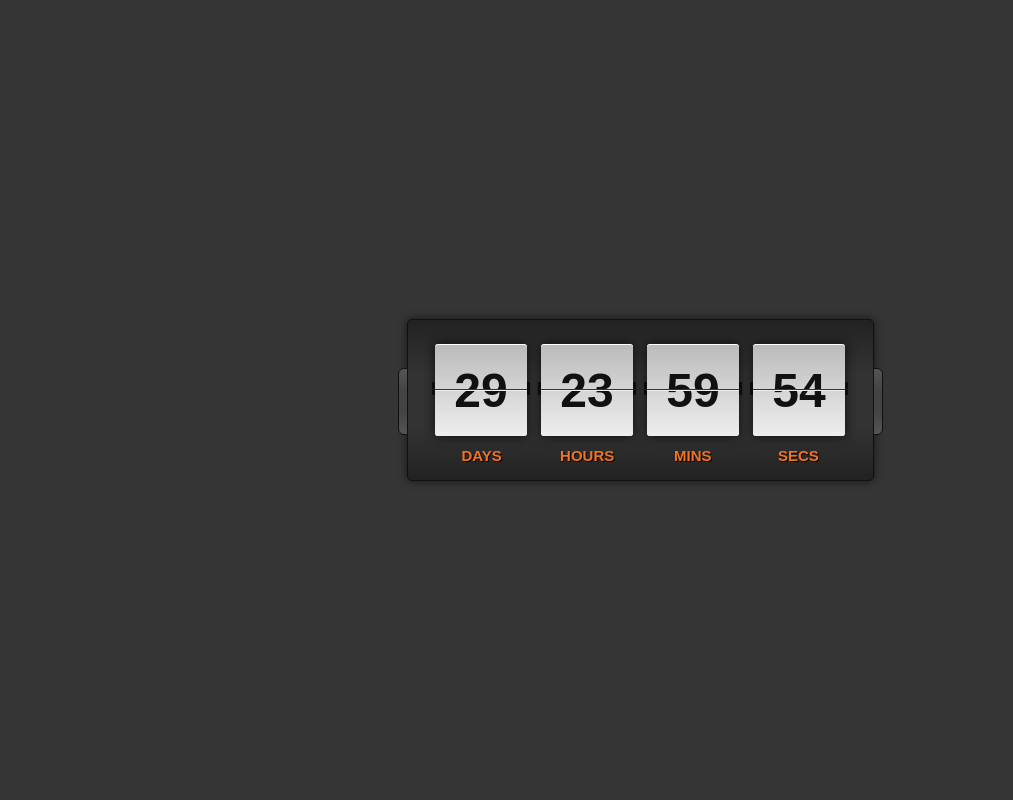
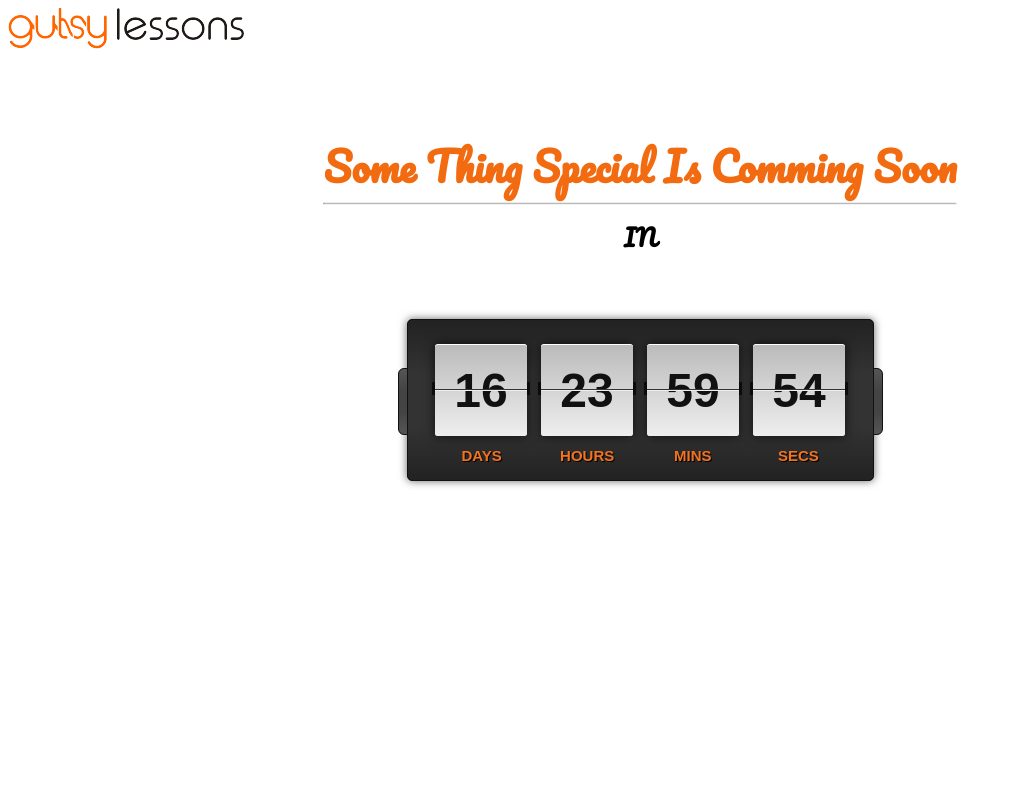
Before and after one commit to salmannausher/mytimer, a PHP site: page /index.html in a window 1280 px wide. Shown: the whole page, without its empty margins (0-1013 px from the left). Run offline with PHP 8.4, Linux system fonts and the light colour scheme.

Commit message:
timmer commit

```diff
--- a/index.html
+++ b/index.html
@@ -3,9 +3,17 @@
     <meta charset="UTF-8">
     <meta name="viewport" content="width=device-width, initial-scale=1">
     <title>Timmer</title>
+    <link href="https://fonts.googleapis.com/css?family=Pacifico" rel="stylesheet">
     <link rel="stylesheet" href="styles.css">
 </head>
 <body>
+  <img src="logo.png" alt="Gutsy Tutor Logo" >
+
+  <div class="middle">
+      <h1>Some Thing Special Is Comming Soon</h1>
+      <hr>
+      <h3>IN</h3>
+  </div>
 <div id="countdown">
   <div id='tiles'></div>
   <div class="labels">
@@ -15,6 +23,6 @@
     <li>Secs</li>
   </div>
 </div>
-</body>
+
 <script src="script.js"></script>
 </html>
--- a/script.js
+++ b/script.js
@@ -1,14 +1,19 @@
-var target_date = new Date().getTime() + (1000*36000*72); // set the countdown date
+var target_date = new Date().getTime() + (1000*3600*408); // set the countdown date
 var days, hours, minutes, seconds; // variables for time units
-
 var countdown = document.getElementById("tiles"); // get tag element
+function hasLocalStorage() {
+    try {
+        return 'localStorage' in window && window['localStorage'] !== null;
+    } catch(e){
+        return false;
+    }
+}
 
 getCountdown();
 
 setInterval(function () { getCountdown(); }, 1000);
 
 function getCountdown(){
-
 	// find the amount of "seconds" between now and target
 	var current_date = new Date().getTime();
 	var seconds_left = (target_date - current_date) / 1000;
@@ -22,6 +27,11 @@ function getCountdown(){
 	minutes = pad( parseInt(seconds_left / 60) );
 	seconds = pad( parseInt( seconds_left % 60 ) );
 
+ // var retDay,retHour,retMin,retSec;
+ // retDay=localStorage.getItem('days');
+ // retHour=localStorage.getItem('hours');
+ // retMin=localStorage.getItem('minutes');
+ // retSec=localStorage.getItem('seconds');
 	// format countdown string + set tag value
 	countdown.innerHTML = "<span>" + days + "</span><span>" + hours + "</span><span>" + minutes + "</span><span>" + seconds + "</span>";
 }
--- a/styles.css
+++ b/styles.css
@@ -1,8 +1,24 @@
 body{
 	font: normal 13px/20px Arial, Helvetica, sans-serif; word-wrap:break-word;
 	color: #eee;
-	background: #353535;
+	background: white;
 }
+
+.middle {
+    position: absolute;
+    top: 25%;
+    left: 50%;
+    transform: translate(-50%, -50%);
+    text-align: center;
+    font-family: 'Pacifico', cursive;
+    font-size: 20px;
+
+}
+h1{
+  color: #f26b10;
+}
+h3{color: black}
+
 #countdown{
 	width: 465px;
 	height: 112px;
```
Also changed, not shown: logo.png (added).
